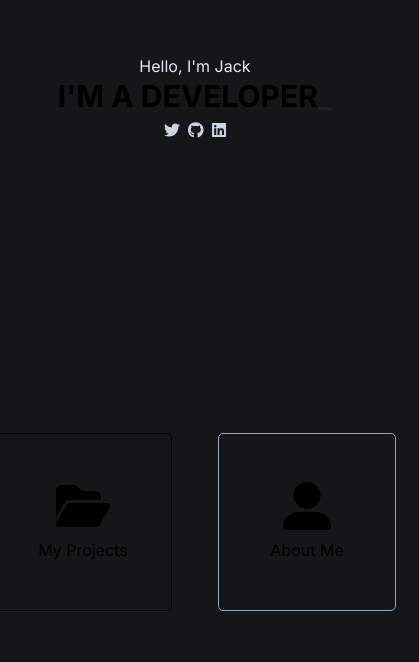
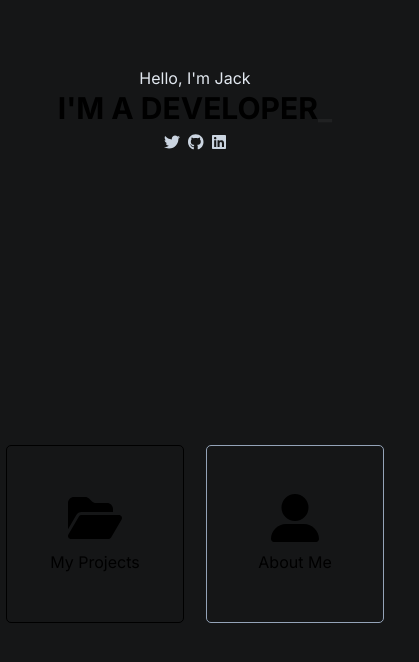
Before and after one commit to Scarso327/scarso-dev, a Next.js app: page / in a window 390 px wide. Shown: the part 162-824 px from the top of the page, 419 px wide, since content can reach past the window. Built offline with nearby package versions, Linux system fonts and the light colour scheme.

Commit message:
Extra size for container on desktop + smaller folder spacing on small screens

```diff
--- a/src/components/folder.component.tsx
+++ b/src/components/folder.component.tsx
@@ -2,7 +2,7 @@ import { IconProp } from "@fortawesome/fontawesome-svg-core";
 import { FontAwesomeIcon } from "@fortawesome/react-fontawesome";
 
 export default function FolderButton({ url = undefined, icon, text }: { url: string | undefined, icon: IconProp, text: string }) {
-    return <a href={url} target="_blank" className={`outline outline-1 rounded h-44 w-44 m-6 p-6 ${(url === undefined ? "outline-slate-400" : "hover:outline-2")}
+    return <a href={url} target="_blank" className={`outline outline-1 rounded h-44 w-44 m-3 p-3 normal:m-6 normal:p-6 ${(url === undefined ? "outline-slate-400" : "hover:outline-2")}
         flex flex-col justify-center items-center`}>
         <FontAwesomeIcon size="3x" icon={icon} />
         <p className="mt-2">{text}</p>
--- a/tailwind.config.ts
+++ b/tailwind.config.ts
@@ -20,6 +20,7 @@ const config: Config = {
     },
     screens: {
       'normal': '1028px',
+      'desktop': '1280px',
     },
   },
   plugins: [],
```
